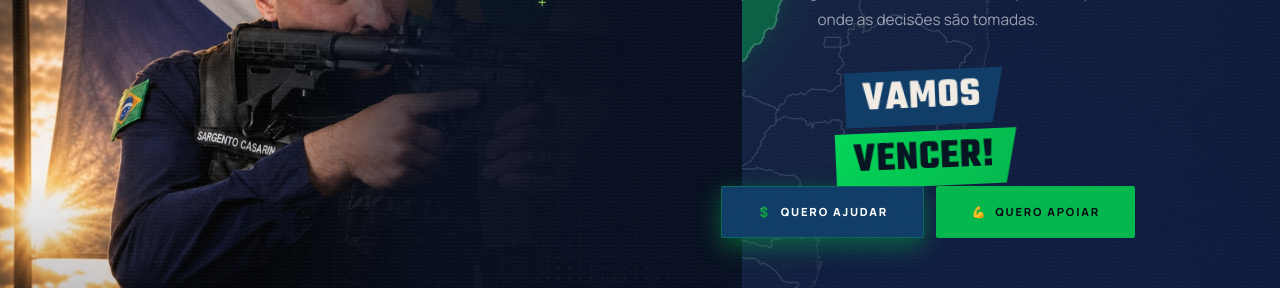
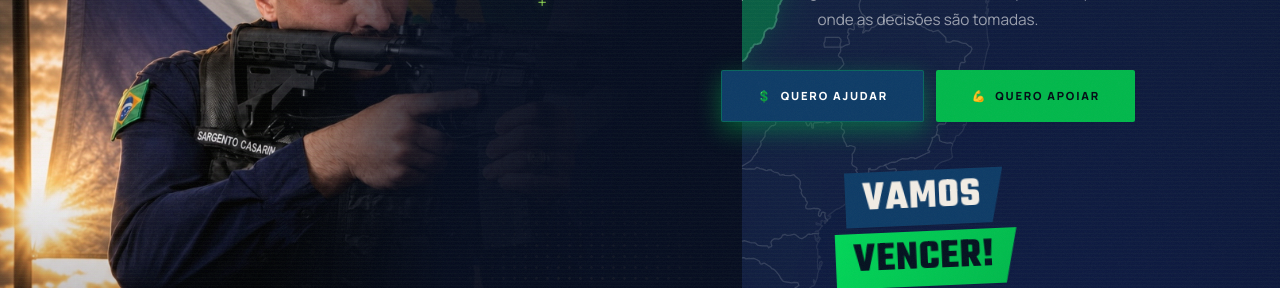
Before and after one commit to GabrielKoglin/sargento-casarin, a Next.js app: page / in a window 1280 px wide. Shown: the part 351-639 px from the top of the page. Built offline with nearby package versions, Linux system fonts and the light colour scheme; no server answers; the database is empty.

Commit message:
Revert ribbons below buttons in hero section

```diff
--- a/src/app/page.tsx
+++ b/src/app/page.tsx
@@ -72,13 +72,13 @@ export default async function Home() {
               ))}
             </div>
             <p className="hero-lead sl d3">{home.heroLead}</p>
+            <div className="hero-actions sl d4">
+              <a href="https://apoiar.me/sargentocasarin" target="_blank" rel="noopener noreferrer" className="btn btn-help"><span aria-hidden="true">💲</span> Quero ajudar</a>
+              <a href="https://wpgrupos.spx.ia.br/entrar" target="_blank" rel="noopener noreferrer" className="btn btn-gold"><span aria-hidden="true">💪</span> Quero Apoiar</a>
+            </div>
             <div className="ribbons">
               <span className="ribbon ribbon-green">{home.ribbon1}</span>
               <span className="ribbon ribbon-beige">{home.ribbon2}</span>
-            </div>
-            <div className="hero-actions sl d4">
-              <a href="https://apoiar.me/sargentocasarin" target="_blank" rel="noopener noreferrer" className="btn btn-help"><span aria-hidden="true">💲</span> Quero ajudar</a>
-              <a href="https://wpgrupos.spx.ia.br/entrar" target="_blank" rel="noopener noreferrer" className="btn btn-gold"><span aria-hidden="true">💪</span> Quero Apoiar</a>
             </div>
           </div>
         </div>
```
